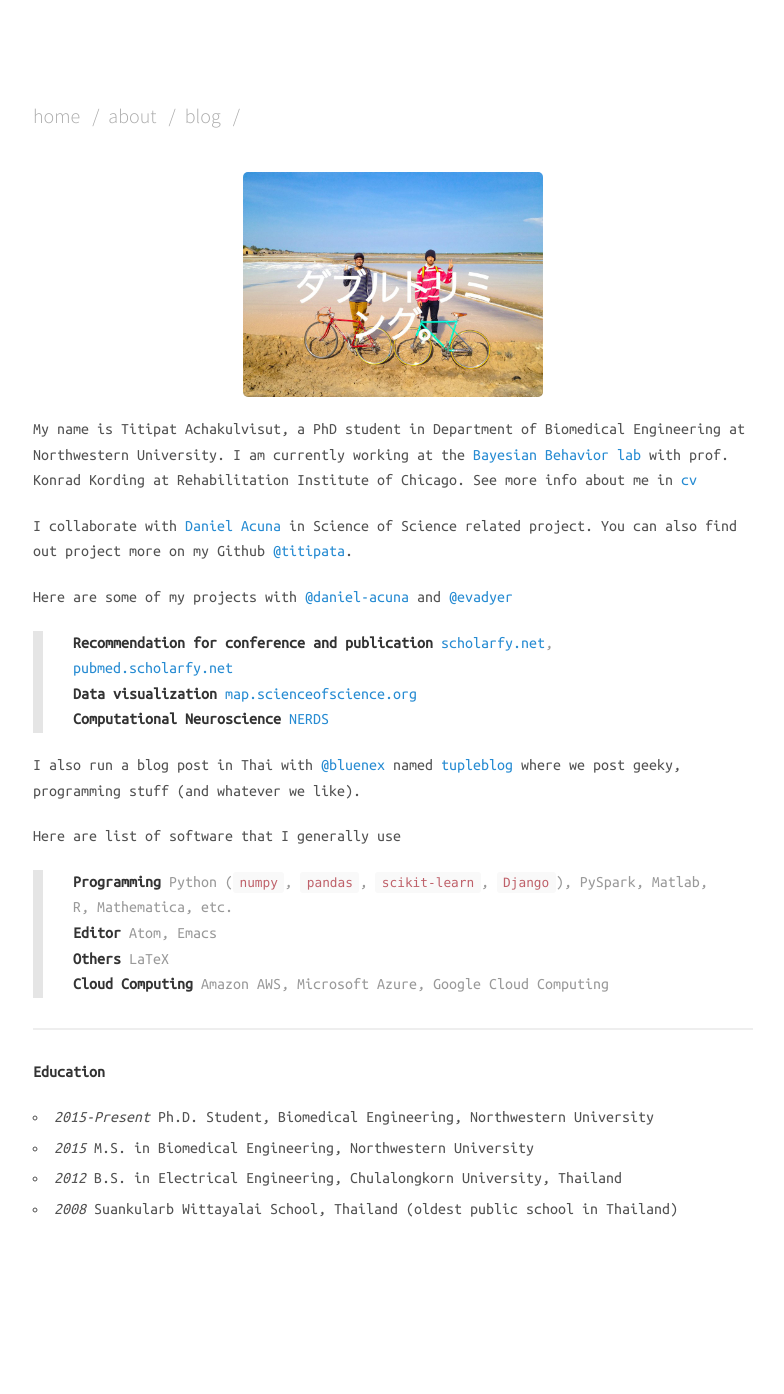
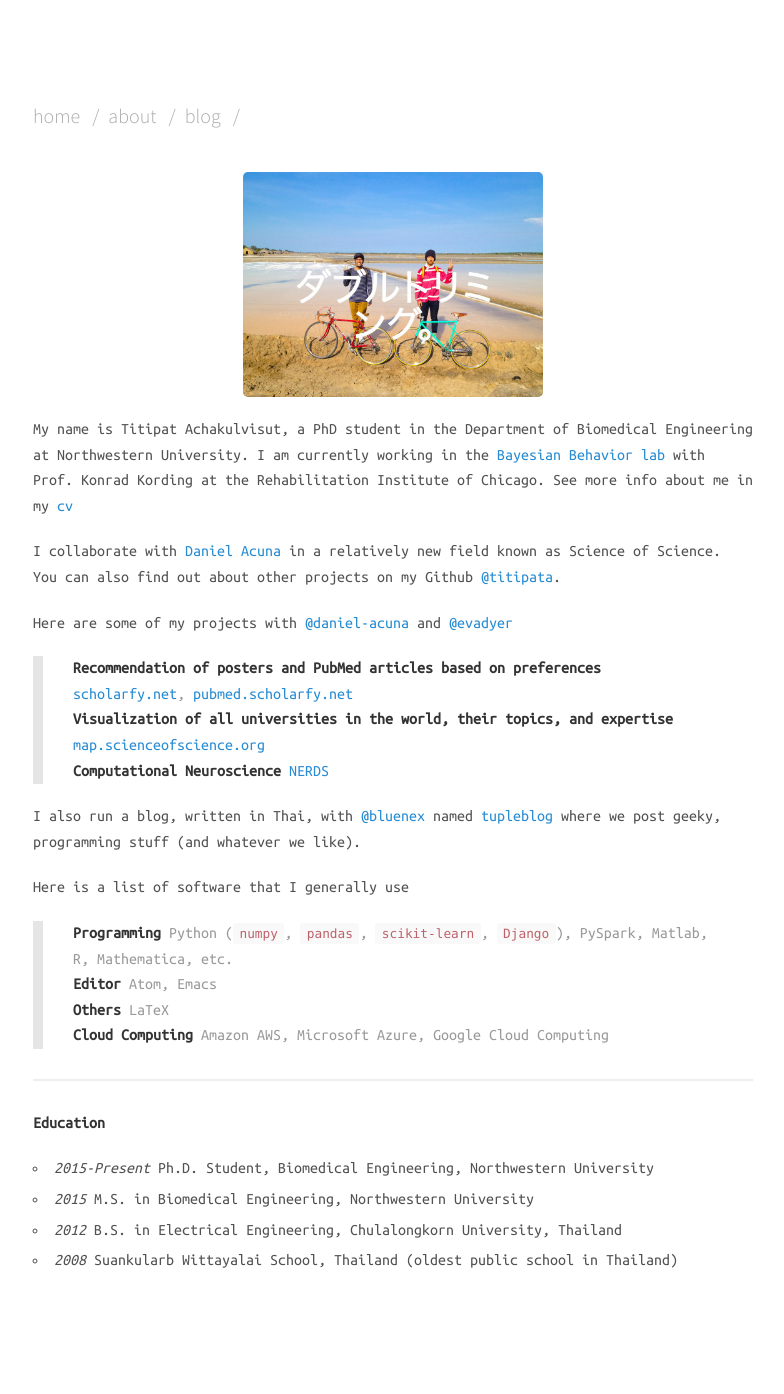
Before and after one commit to titipata/titipata.github.io, a Jekyll site: the page built from about.md, in a window 1280 px wide. Shown: the whole page, without its empty margins (247-1031 px from the left). Built offline with Jekyll 4.4.1, drawn with Linux system fonts in a browser that asks for light colours; nearby versions of some CDN libraries; Markdown is read by kramdown in place of the engine named in the settings; before the commit the page ends 1343 px from its top, so only the background shows below that.

Commit message:
Small fixes

```diff
--- a/about.md
+++ b/about.md
@@ -9,27 +9,27 @@ permalink: /about/
 </center></figure>
 
 
-My name is Titipat Achakulvisut, a PhD student in Department of Biomedical Engineering at Northwestern University.
-I am currently working at the [Bayesian Behavior lab](http://klab.smpp.northwestern.edu/wiki/index.php5/Main_Page)
-with prof. Konrad Kording at Rehabilitation Institute of Chicago. See more info about me in
+My name is Titipat Achakulvisut, a PhD student in the Department of Biomedical Engineering at Northwestern University.
+I am currently working in the [Bayesian Behavior lab](http://klab.smpp.northwestern.edu/wiki/index.php5/Main_Page)
+with Prof. Konrad Kording at the Rehabilitation Institute of Chicago. See more info about me in my
 [cv](http://titipata.github.io/images/pdf/Titipat_CV.pdf)
 
 
-I collaborate with [Daniel Acuna](http://www.scienceofscience.org/) in Science of Science related project.
-You can also find out project more on my Github [@titipata](https://github.com/titipata).
+I collaborate with [Daniel Acuna](http://www.scienceofscience.org/) in a relatively new field known as Science of Science.
+You can also find out about other projects on my Github [@titipata](https://github.com/titipata).
 
 
 Here are some of my projects with [@daniel-acuna](https://github.com/daniel-acuna) and [@evadyer](https://github.com/evadyer)
-> **Recommendation for conference and publication** [scholarfy.net](http://www.scholarfy.net/), [pubmed.scholarfy.net](http://pubmed.scholarfy.net/) <br>
-> **Data visualization** [map.scienceofscience.org](http://map.scienceofscience.org/) <br>
+> **Recommendation of posters and PubMed articles based on preferences** [scholarfy.net](http://www.scholarfy.net/), [pubmed.scholarfy.net](http://pubmed.scholarfy.net/) <br>
+> **Visualization of all universities in the world, their topics, and expertise** [map.scienceofscience.org](http://map.scienceofscience.org/) <br>
 > **Computational Neuroscience** [NERDS](https://github.com/KordingLab/nerds)
 
 
-I also run a blog post in Thai with [@bluenex](https://github.com/bluenex) named [tupleblog](http://tupleblog.github.io/)
+I also run a blog, written in Thai, with [@bluenex](https://github.com/bluenex) named [tupleblog](http://tupleblog.github.io/)
 where we post geeky, programming stuff (and whatever we like).
 
 
-Here are list of software that I generally use
+Here is a list of software that I generally use
 > **Programming** Python (`numpy`, `pandas`, `scikit-learn`, `Django`), PySpark, Matlab, R, Mathematica, etc. <br>
 > **Editor** Atom, Emacs <br>
 > **Others** LaTeX <br>
```
Also changed, not shown: _posts/2016-01-01-hello.md (+7 -7 lines), _posts/2016-01-03-nyc.md (+1 -1 lines), _posts/2016-01-30-botanic.md (+1 -1 lines).
